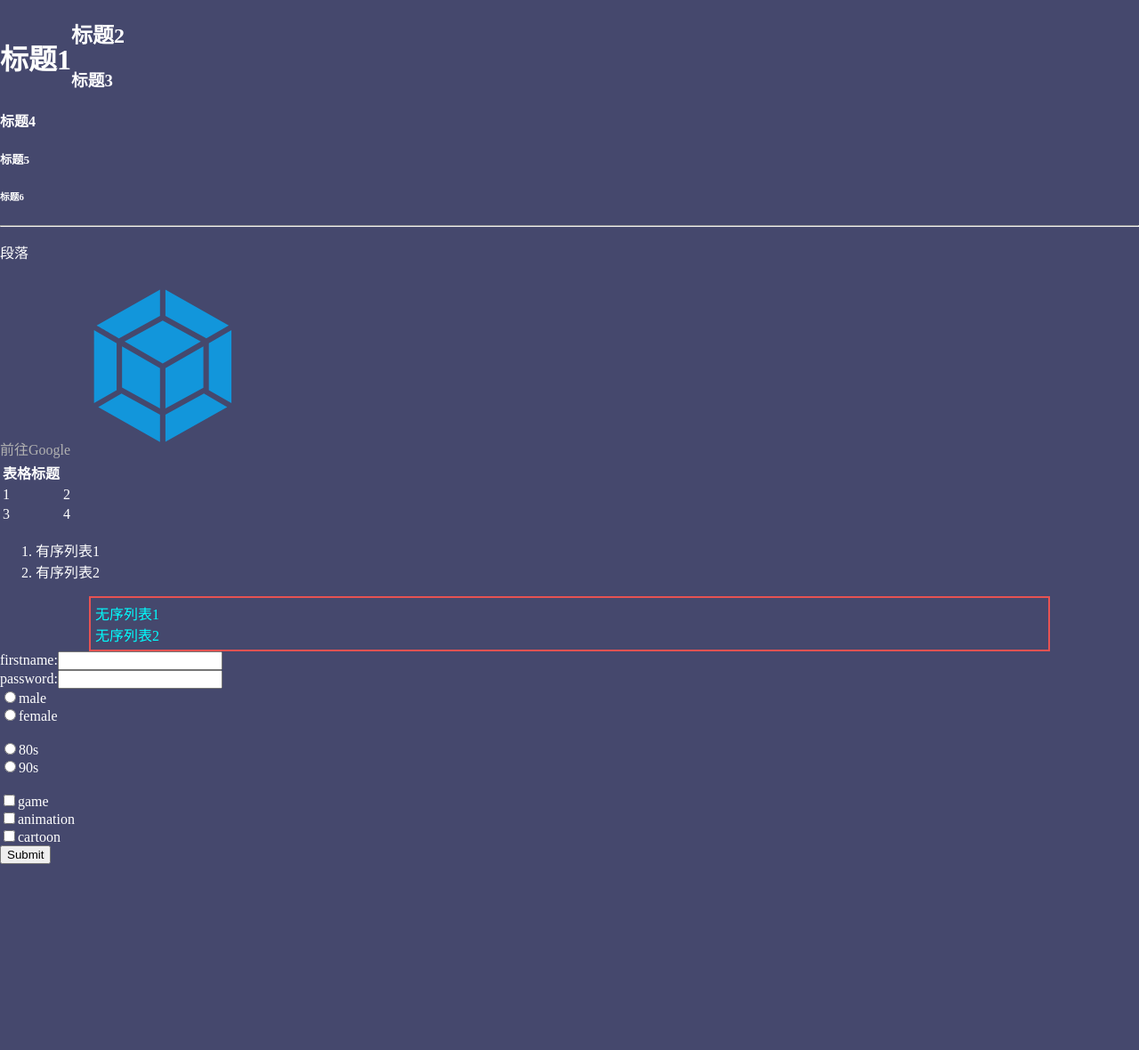
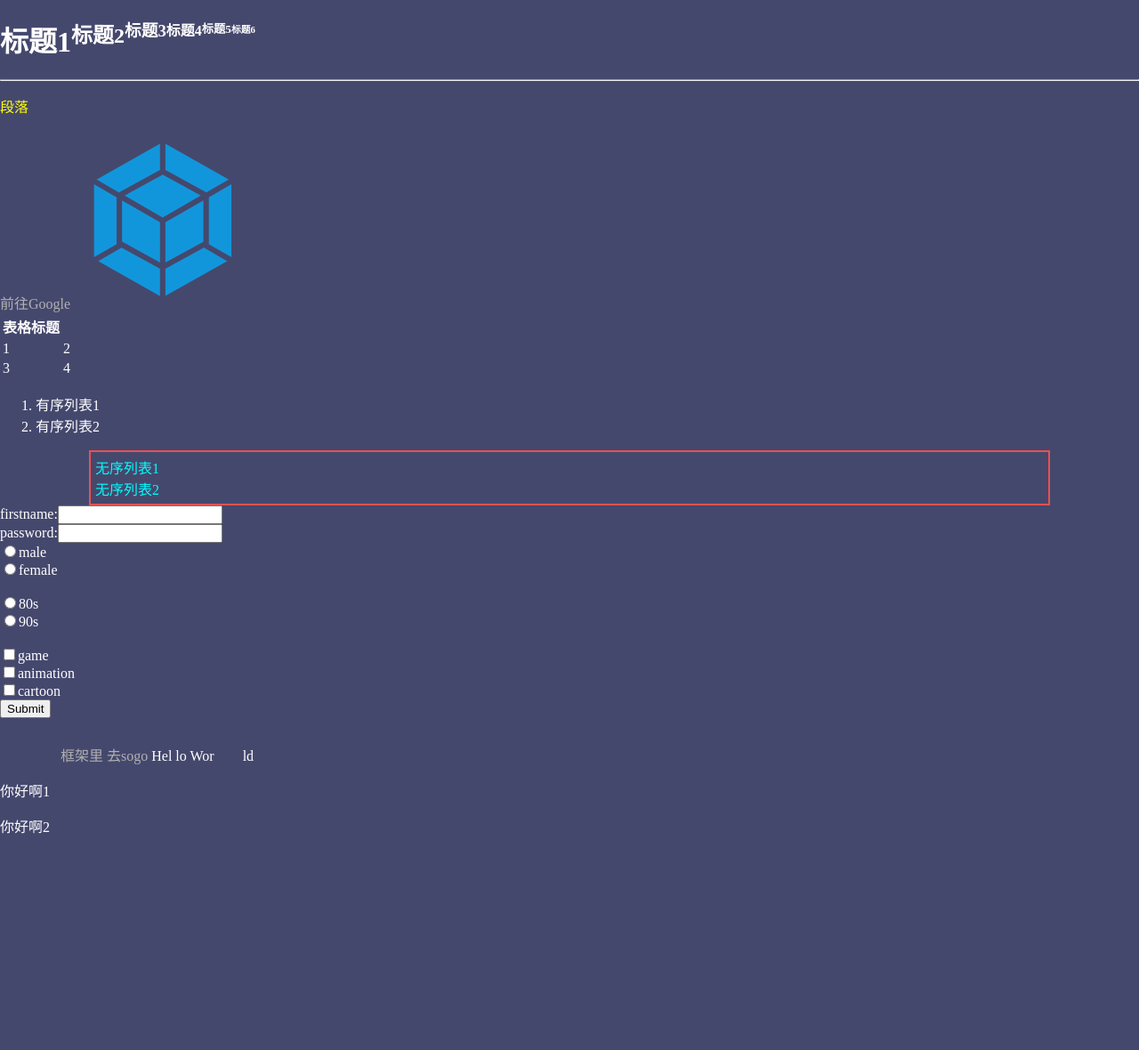
Before and after one commit to sep85911/FlaskProject, a Python web app: template App/templates/SingleHTML.html in a window 1280 px wide. Shown: the top 1180 px of the page at 89% size. After the commit the page ends 937 px from the top, so only its background shows below. Run offline with Jinja, Linux system fonts and the light colour scheme; the template is opened without the code that fills it, so the values that code supplies are empty.

Commit message:
201905032113

```diff
--- a/App/static/css/Main.css
+++ b/App/static/css/Main.css
@@ -16,7 +16,15 @@ a:visited {color:rgb(125, 230, 125);}  /* 访问过的链接 */
 a:hover {color:rgb(243, 177, 177);}  /* 鼠标指上去的链接 */
 a:active {color:#0000FF;}  /* 已激活的链接 */
 
-h1{
+hr{
+    clear:left; /*取消浮动 */
+}
+div>p
+{
+    color:yellow;
+}
+
+h1,h2,h3,h4,h5,h6 {
     float:left;
 }
 
--- a/App/templates/SingleHTML.html
+++ b/App/templates/SingleHTML.html
@@ -20,14 +20,18 @@
 <body onselectstart="return false" onpaste="return false" oncut="return false" oncopy="return false">
 
     <!-- 各种标题 -->
+    <div>
         <h1>标题1</h1>
         <h2>标题2</h2>
         <h3>标题3</h3>
         <h4>标题4</h4>
         <h5>标题5</h5>
         <h6>标题6</h6>
+    </div>
 
     <!-- 水平线 -->
+
+    <div>
         <hr>
 
         <!-- 段落 -->
@@ -91,7 +95,7 @@
 
 
         <!-- 框架 用iframe标签规定一个内联框架 注意target属性 将框架和超链接关联在一起 frameborder属性定义了框架的边框宽度 宽和高不解释了-->
-    <iframe src="" frameborder="0" name="myFrame" width="640" height="480"></iframe>
+        <iframe src="" frameborder="0" name="myFrame" width="64" height="48"></iframe>
         <a href="https://www.sogo.com" target="myFrame">框架里&nbsp去sogo</a>
 
         <!-- 插入脚本片段 -->
@@ -104,5 +108,16 @@
         <!-- A<sub>下标</sub> -->
         <!-- B<sup>上标</sup> -->
 
+        <div id="myTitle">
+            <span>
+                <p>你好啊1</p>
+            </span>
+            <span>
+                <p>你好啊2</p>
+            </span>
+        </div>
+    </div>
+
+
 </body>
 </html>
```
Lines whose indentation alone changed are shown as unchanged.
